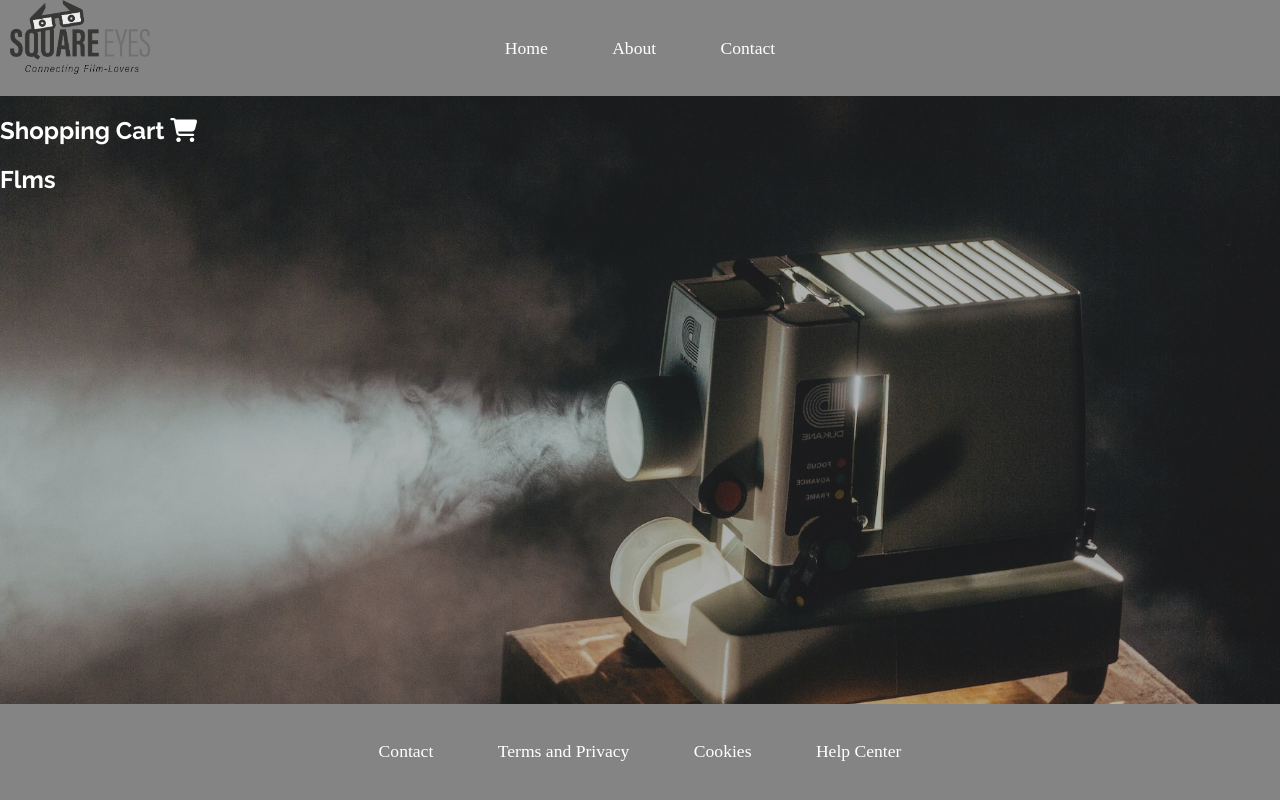
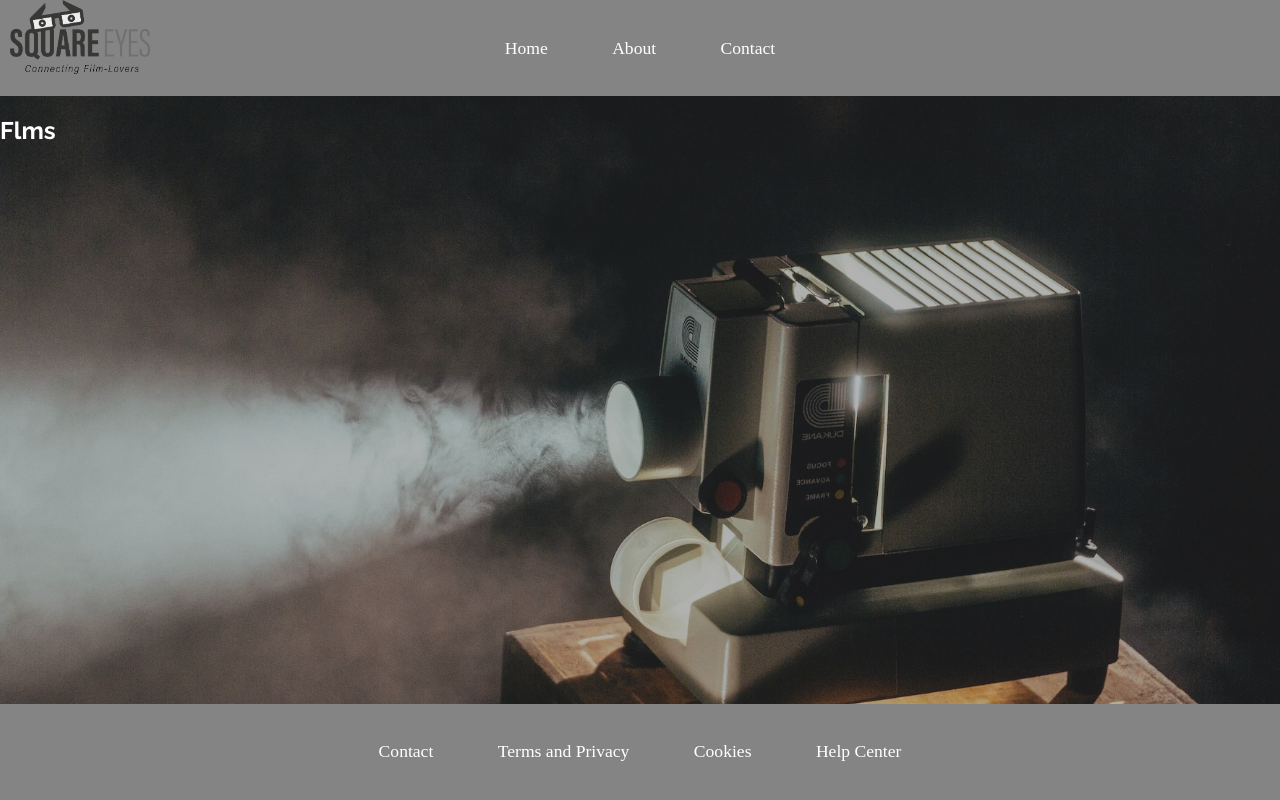
Before and after one commit to RosarioBA/CA-JS, a plain HTML site: page product/index.html in a window 1280 px wide. Drawn offline with Linux system fonts and the light colour scheme; no server answers.

Commit message:
Remove cart from product detail page

```diff
--- a/product/index.html
+++ b/product/index.html
@@ -29,12 +29,6 @@
       </nav>
     </header>
     <main class="films">
-      <section class="cart">
-        <h1>Shopping Cart <i class="fas fa-cart-shopping"></i></h1>
-        <!--div class="cart-content">
-          <div class="cart-items"-->
-     </section>
-
       <section class="movie">
         <h1>Flms</h1>
         <script>
```
